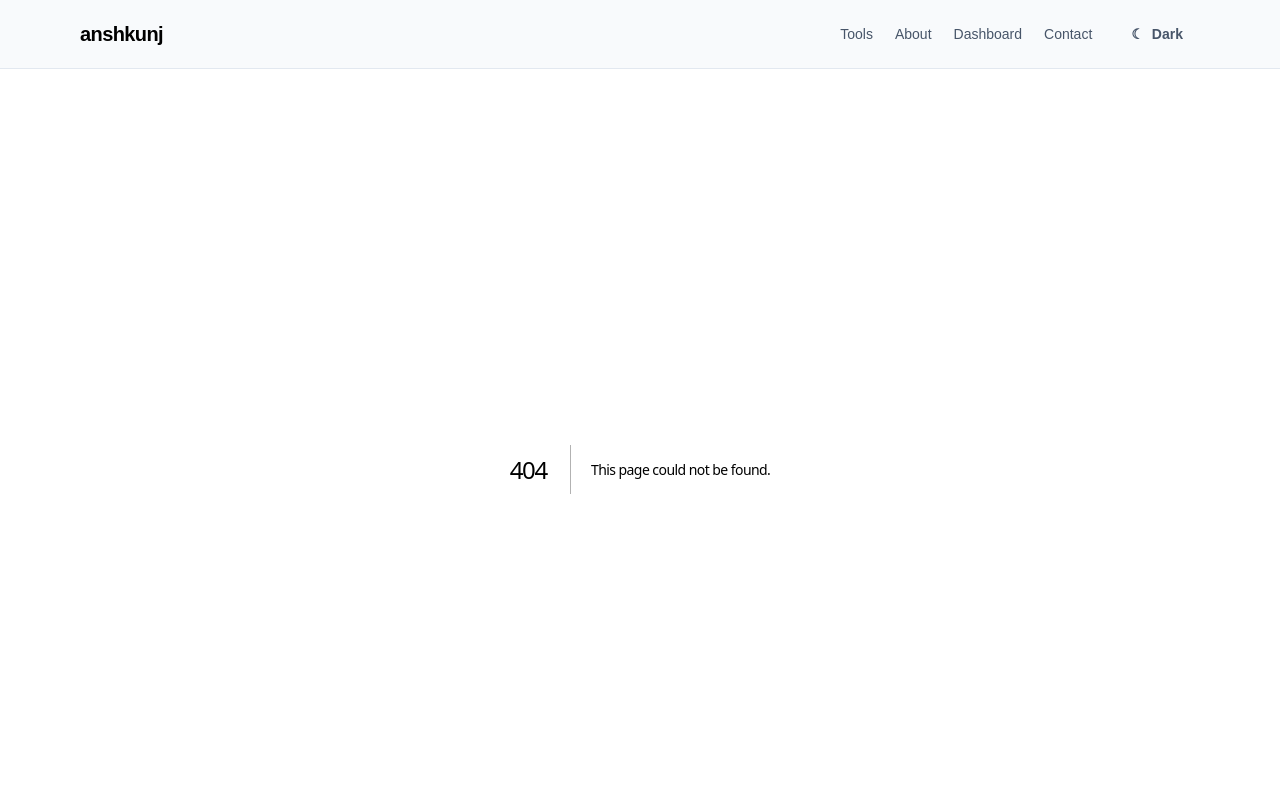
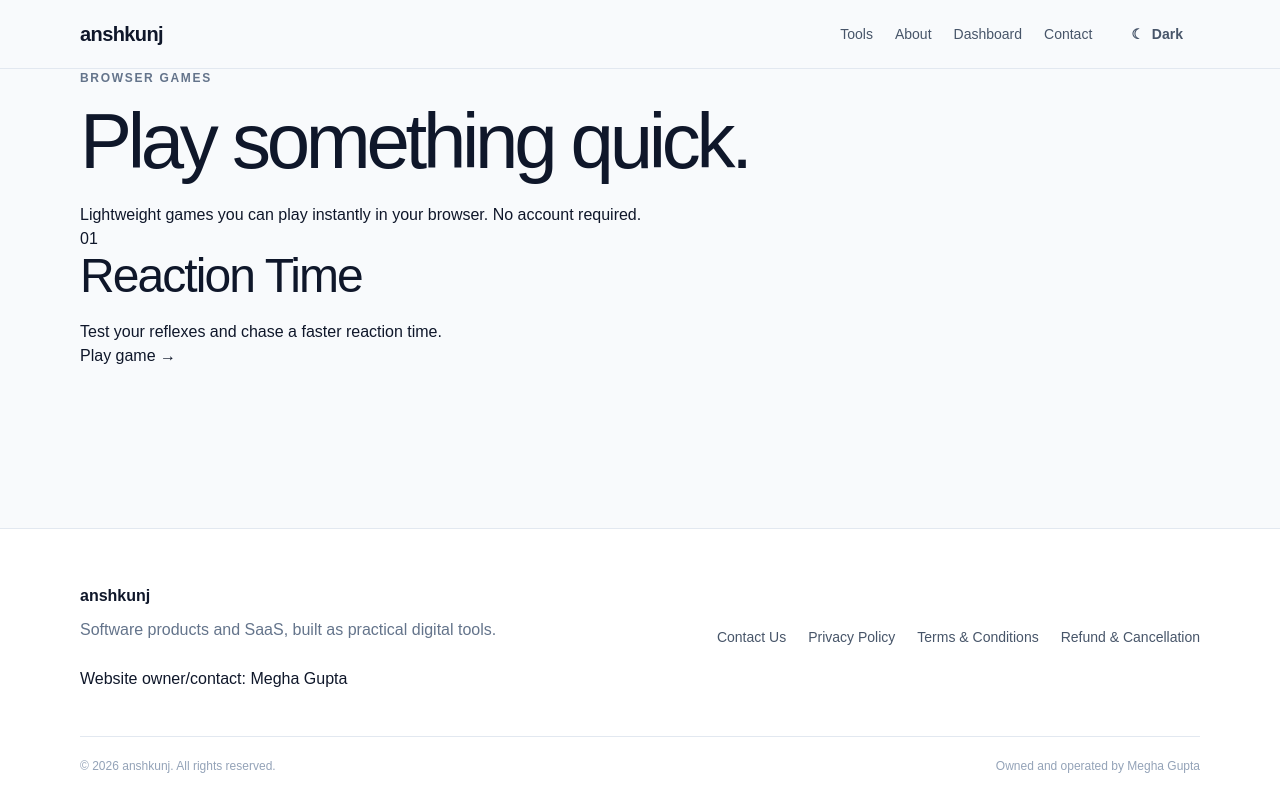
Before and after one commit to anshkunj/ak-project, a Next.js app: page /games in a window 1280 px wide. Before the commit this address had no page. Shown: the top 800 px of the page. Built offline with nearby package versions, Linux system fonts and the light colour scheme.

Commit message:
feat: add games directory

```diff
--- /dev/null
+++ b/src/app/games/page.tsx
@@ -0,0 +1,23 @@
+import Link from "next/link";
+
+export default function GamesPage() {
+  return (
+    <main className="games-page">
+      <div className="container">
+        <div className="games-index-header">
+          <p className="eyebrow">BROWSER GAMES</p>
+          <h1>Play something quick.</h1>
+          <p>Lightweight games you can play instantly in your browser. No account required.</p>
+        </div>
+        <div className="games-grid">
+          <Link href="/games/game_1" className="game-index-card">
+            <span className="game-number">01</span>
+            <h2>Reaction Time</h2>
+            <p>Test your reflexes and chase a faster reaction time.</p>
+            <span className="game-link">Play game →</span>
+          </Link>
+        </div>
+      </div>
+    </main>
+  );
+}
```
